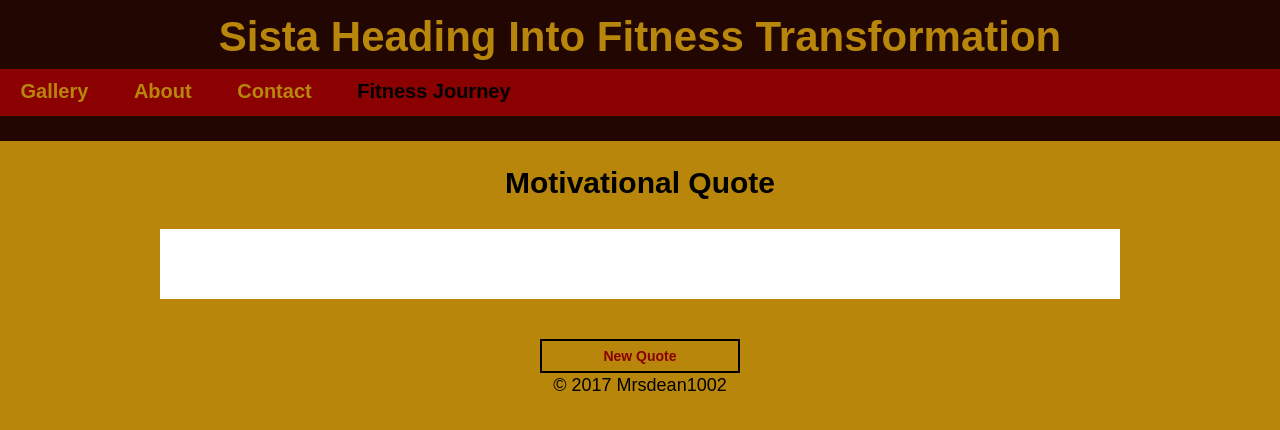
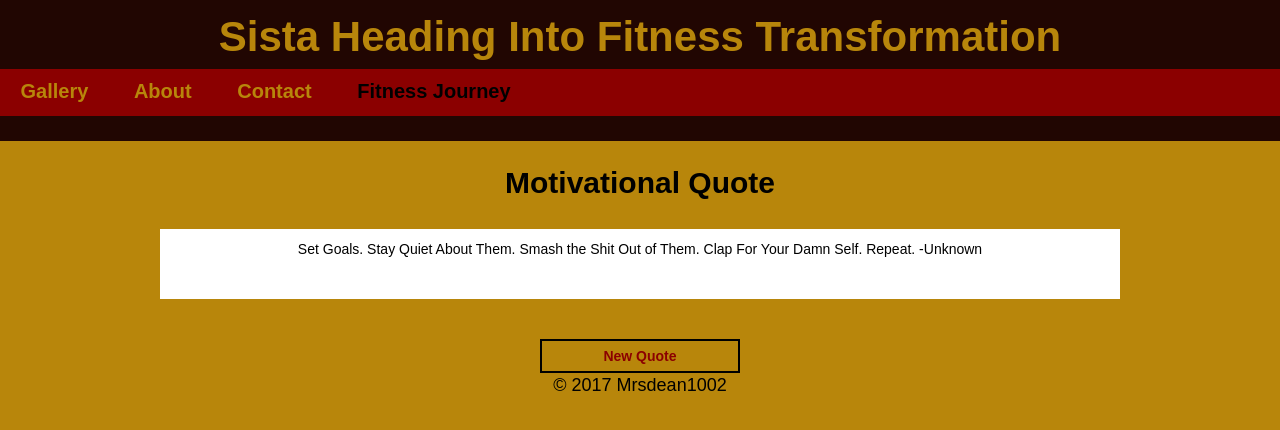
Before and after one commit to mrsdean1002/Personal-Page, a website: page public/index.html in a window 1280 px wide. Both pictures are taken after a click on the link "New Quote". Drawn offline with nearby package versions, Linux system fonts and the light colour scheme; a web font is replaced by a local one.

Commit message:
added code to javascript.js, index.html, made changes to id's so that they are easier to understand, quote generator works

```diff
--- a/public/index.html
+++ b/public/index.html
@@ -32,7 +32,6 @@
 
     <h2>Motivational Quote</h2>
     <div id="quoteContainer">
-      <p id="quoteSeeker"></p>
     </div>
 
     <div id="buttonContainer">
--- a/public/js/javascript.js
+++ b/public/js/javascript.js
@@ -1,6 +1,10 @@
+// const quoteSeeker = document.getElementById('quoteSeeker');
+// const quoteButton = document.getElementById('quoteButton');
+// const myTextInput = document.getElementById('myTextInput');
+
 $(document).ready(function(){
 
-   var quoteSource = [
+   var quotes = [
    {
    quote: "I'm not in the best shape, but I want to prove to myself I can do something that seems insurmountable and inspire others by showing them no matter where they are in their fitness goals, they can do it, too.",
    name: "Ruben Studdard"
@@ -46,34 +50,13 @@ $(document).ready(function(){
   console.log("Test 1")
 
 
-  /$('#quoteButton').click(function(evt){
-    var quote = $('#quoteContainer p').text();
-    var quoteSeeker = $('#quoteSeeker').text();
-
+  $('#quoteButton').click(function(evt){
     evt.preventDefault();
 
-    var sourceLength = quoteSource.length;
-    var randomNumber= Math.floor(Math.random()*sourceLength);
-    for(let i=0;i<=sourceLength;i+=9){
-      var newQuoteText = quoteSource[randomNumber].quote;
-      var newQuoteSeeker = quoteSource[randomNumber].name;
-      console.log(newQuoteText,newQuoteSeeker);
-    }
-
-
-  // $('#quoteButton').click(function(evt){
-  //   var randomNumber = 9; // todo: make this random
-  //   var selectedQuote = quoteSource[randomNumber];
-  //   console.log(selectedQuote)
-
-    // To Do
-    // 1. Make it select a random quote
-    //    Notes:
-    //      - It must be no bigger than the length of the array
-    //      - Remember the array starts at 0
-    // 2. Add the quote to the div $("#theIdOfYourDiv").html(something goes here)
-
-
-
+    var numberOfQuotes = quotes.length - 1;
+    var randomNumber= Math.floor(Math.random()*numberOfQuotes);
+    var quoteText = quotes[randomNumber].quote;
+    var quotePerson = quotes[randomNumber].name;
+    $('#quoteContainer').html(quoteText + " -" + quotePerson);
   });
 });
```
